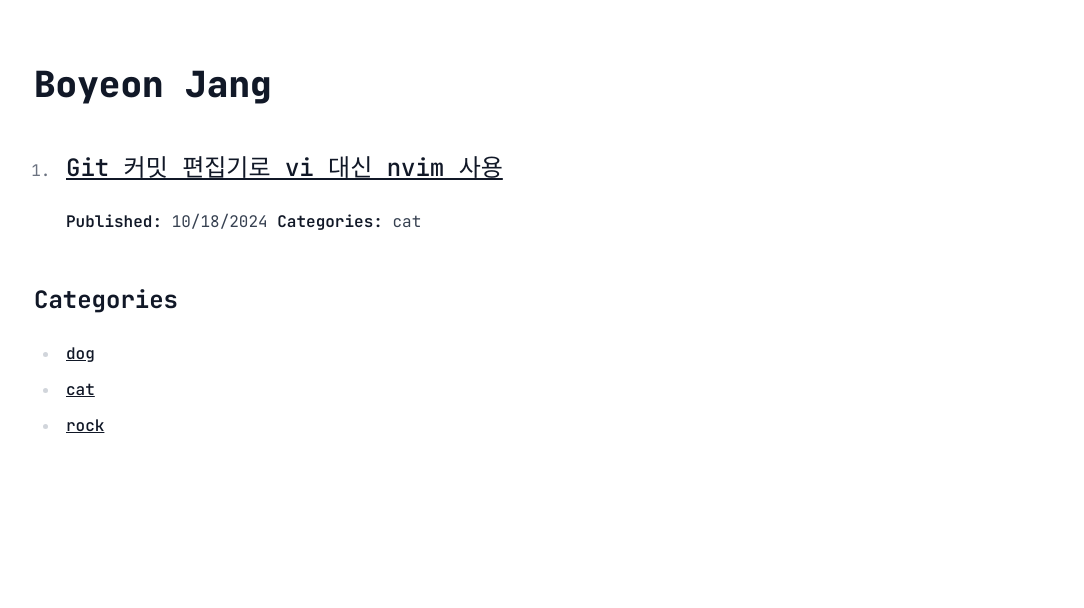
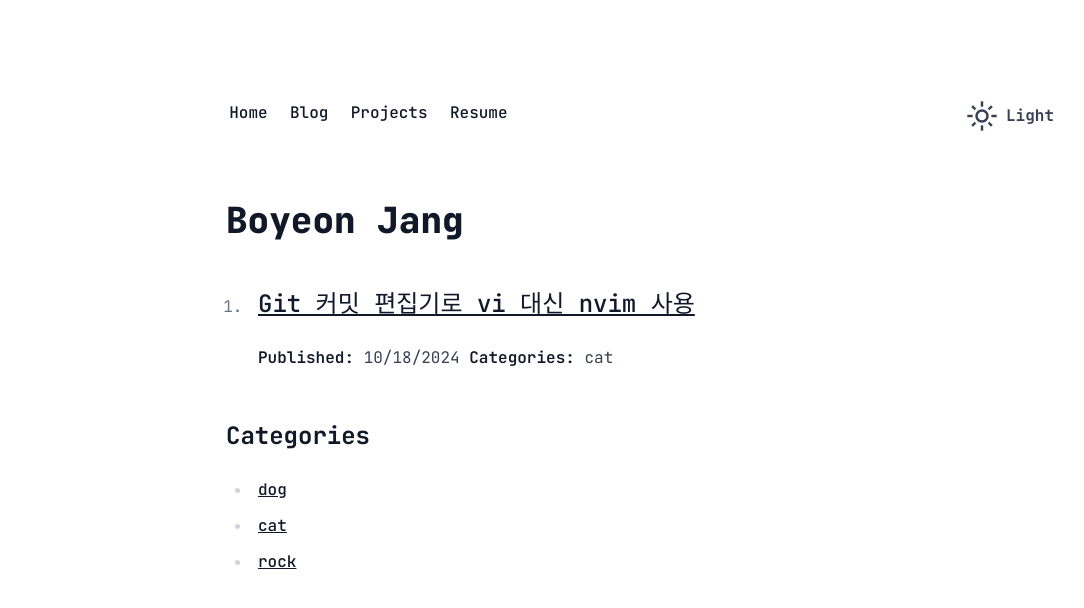
Before and after one commit to boyeoon/boyeon-blog, a Next.js app: page / in a window 1280 px wide. Shown: the top 608 px of the page, without its empty margins (30-1114 px from the left). Built offline with nearby package versions, Linux system fonts and the light colour scheme.

Commit message:
feat: 헤더 추가

```diff
--- a/app/layout.tsx
+++ b/app/layout.tsx
@@ -1,5 +1,6 @@
 import type { Metadata } from "next";
 import { JetBrains_Mono } from "next/font/google";
+import Header from "@/components/header";
 import "./globals.css";
 
 const jetbrains_mono = JetBrains_Mono({
@@ -19,7 +20,10 @@ export default function RootLayout({
 }>) {
   return (
     <html lang="en" className={`${jetbrains_mono.variable}`}>
-      <body className="prose dark:prose-invert dark:bg-slate-900 font-jetbrains">{children}</body>
+      <body className="max-w-screen-lg p-16 m-auto mt-8 mb-16 prose dark:prose-invert dark:bg-slate-900 font-jetbrains">
+        <Header />
+        {children}
+      </body>
     </html>
   );
 }
```
